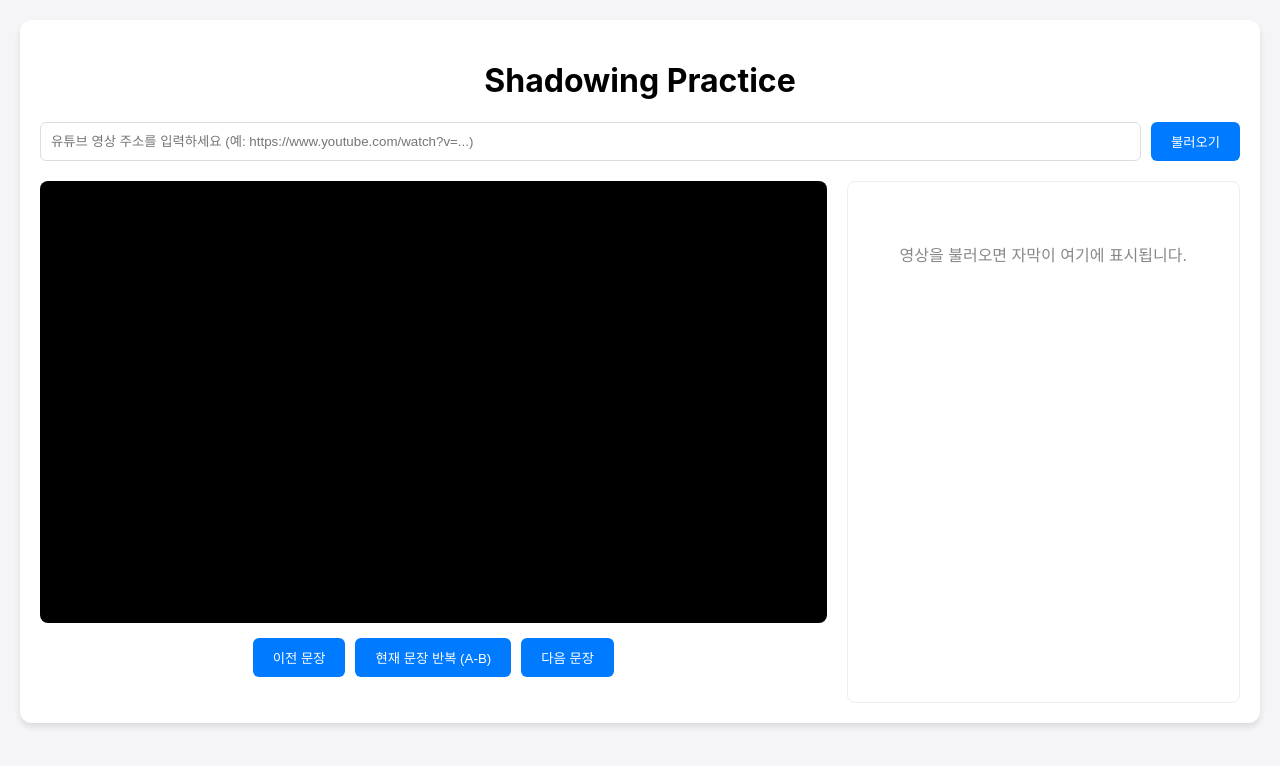
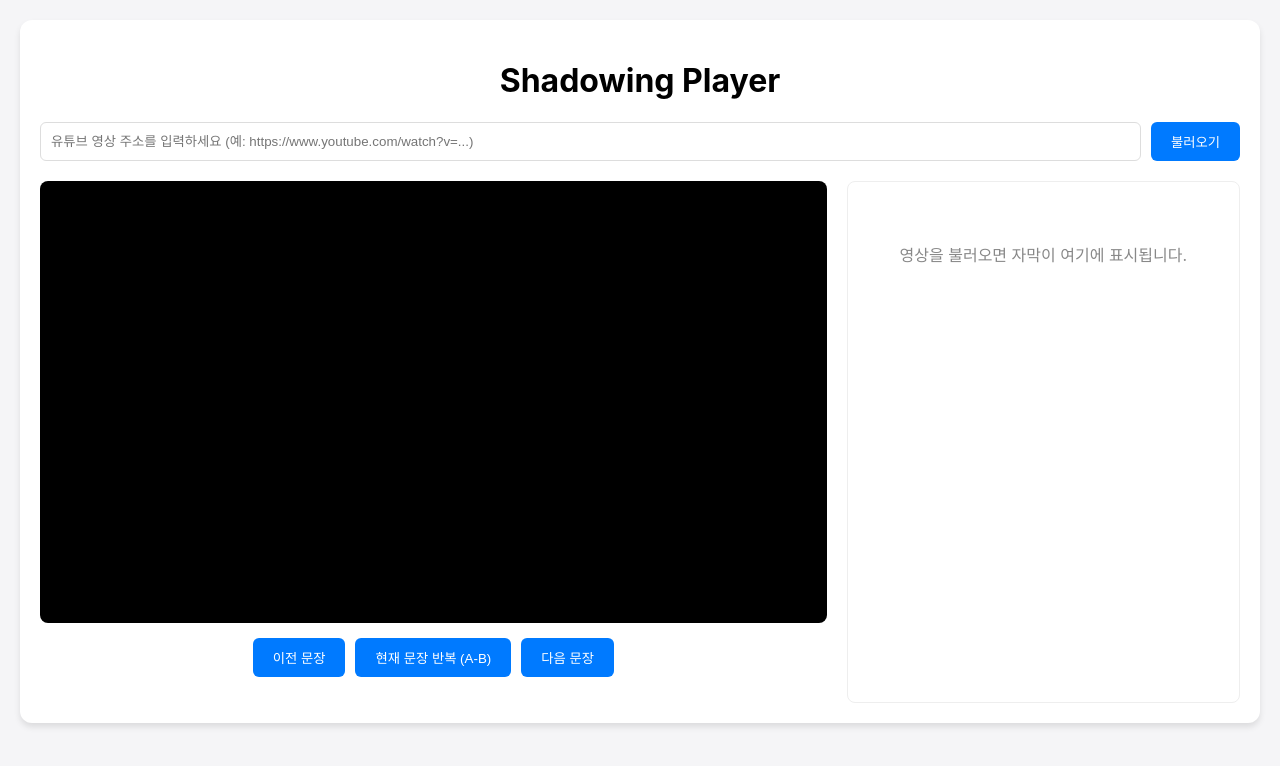
Before and after one commit to shnleeK/shadowing-app, a website: page client/index.html in a window 1280 px wide. Drawn offline with Linux system fonts and the light colour scheme.

Commit message:
title fix

```diff
--- a/client/index.html
+++ b/client/index.html
@@ -3,13 +3,13 @@
 <head>
     <meta charset="UTF-8">
     <meta name="viewport" content="width=device-width, initial-scale=1.0">
-    <title>Tablo 팟캐스트 섀도잉</title>
+    <title>English Shadowing Player</title>
     <link rel="stylesheet" href="style.css">
 </head>
 <body>
     <div class="container">
         <header>
-            <h1>Shadowing Practice</h1>
+            <h1>Shadowing Player</h1>
             <div class="input-group">
                 <input type="text" id="youtubeUrl" placeholder="유튜브 영상 주소를 입력하세요 (예: https://www.youtube.com/watch?v=...)">
                 <button id="loadBtn">불러오기</button>
```
